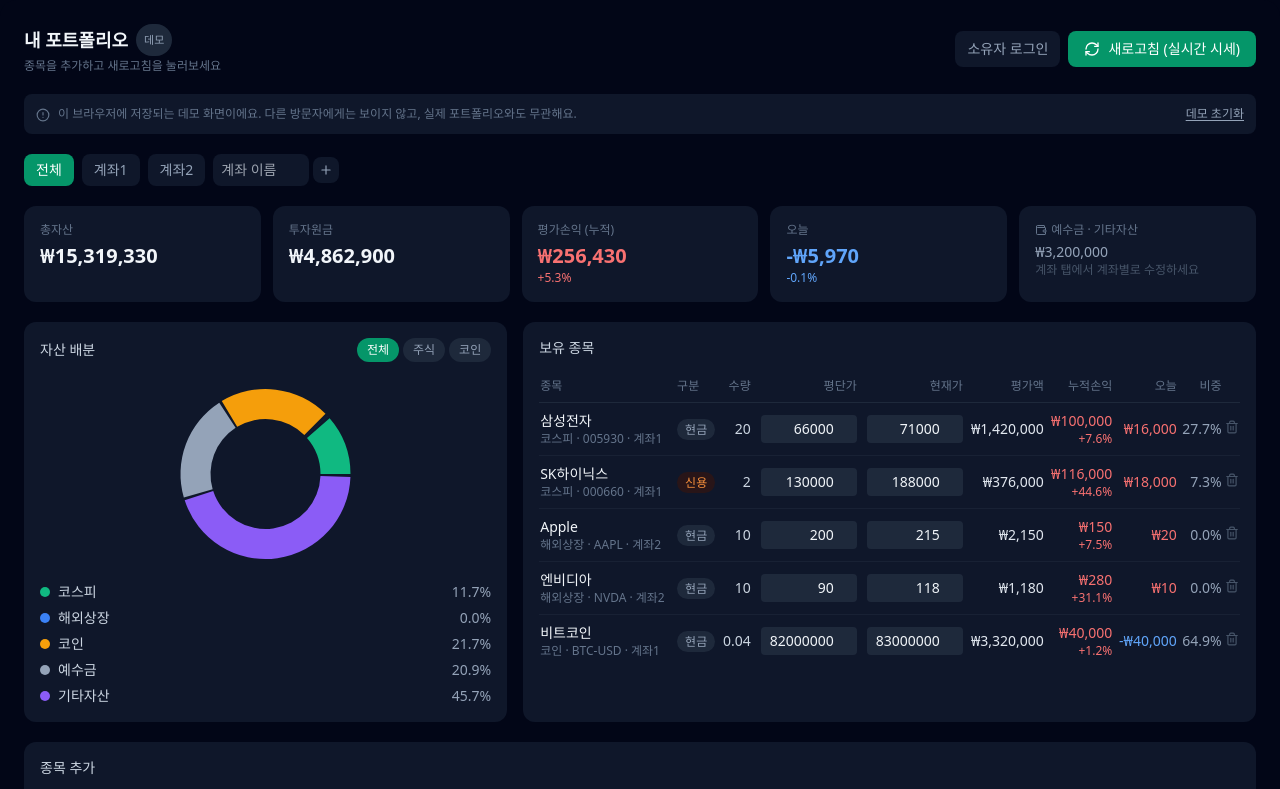
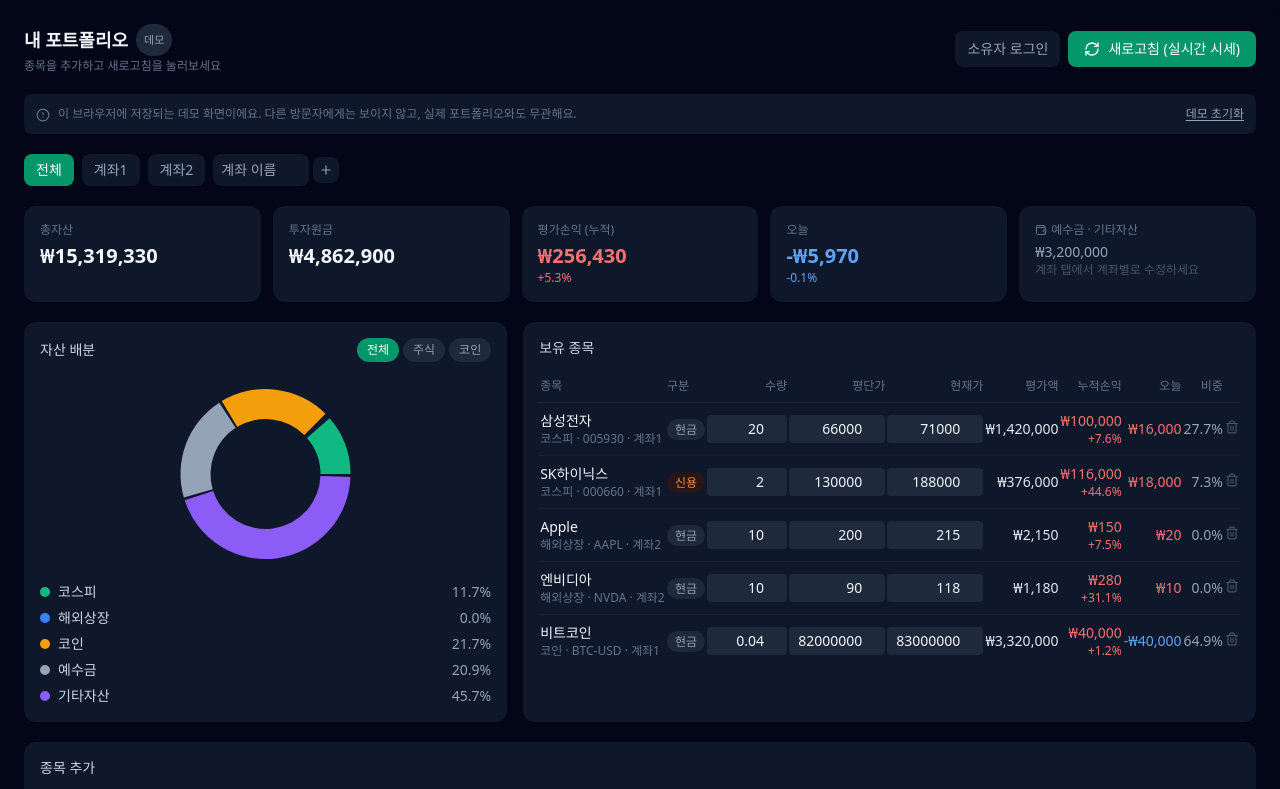
Before and after one commit to juhan00/portfolio-tracker, a React (Vite) app: page / in a window 1280 px wide. Shown: the top 789 px of the page. Built offline with nearby package versions, Linux system fonts and the light colour scheme.

Commit message:
feat: 수량 변경 추가

```diff
--- a/src/App.jsx
+++ b/src/App.jsx
@@ -746,7 +746,14 @@ export default function PortfolioTracker() {
                           {h.buyType}
                         </span>
                       </td>
-                      <td className="text-right py-2 text-slate-300">{h.qty.toLocaleString("ko-KR")}</td>
+                      <td className="text-right py-2">
+                        <input
+                          type="number"
+                          value={h.qty}
+                          onChange={(e) => updateHolding(h.id, "qty", e.target.value)}
+                          className="bg-slate-800 text-slate-100 text-right text-sm rounded px-2 py-1 w-20 outline-none"
+                        />
+                      </td>
                       <td className="text-right py-2">
                         <input
                           type="number"
```
Also changed, not shown: 1 other file (tests, documents, lock files or other folders).
